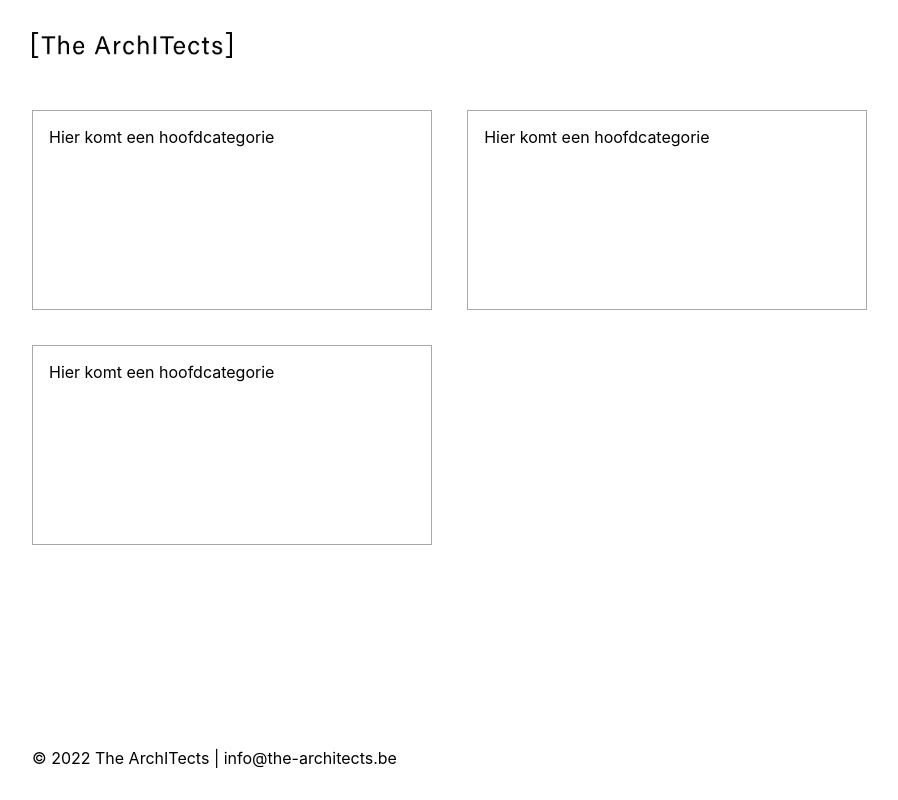
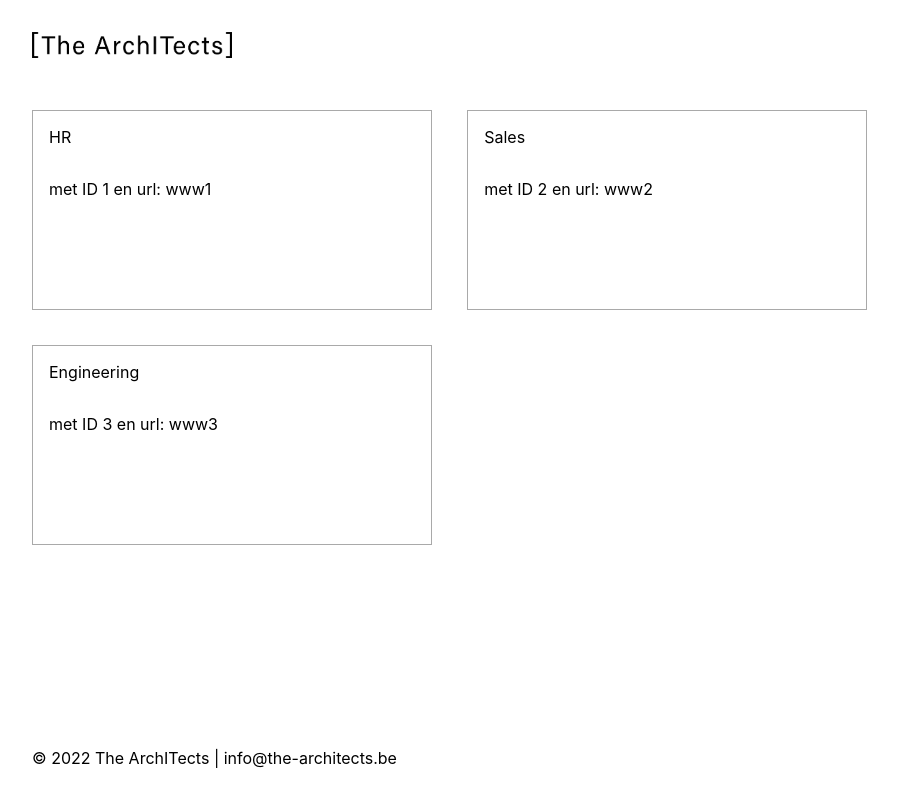
Before and after one commit to The-ArchITects-AP/ItCase2022-2023, a React (Create React App) app in the folder Frontend/it-case-app/: page / in a window 1280 px wide. Shown: the whole page, without its empty margins (0-898 px from the left). Built offline with nearby package versions, Linux system fonts and the light colour scheme; no server answers.

Commit message:
props naar Tile

```diff
--- a/Frontend/it-case-app/src/components/App/App.jsx
+++ b/Frontend/it-case-app/src/components/App/App.jsx
@@ -2,37 +2,59 @@ import styles from './App.module.css';
 import Header from "../Header/Header";
 import Footer from "../Footer/Footer";
 import HomePage from '../../pages/HomePage/HomePage';
-import React, { useEffect, useState } from 'react';
+//import React, { useEffect, useState } from 'react';
 
 const App = () => {
-  const [drupalContent, setDrupalContent] = useState();
+  // const [drupalContent, setDrupalContent] = useState();
 
-  //getDrupalContent() haalt content (inclusief iFrames) op van locale Drupal Valerie in JSON-formaat
+  // //getDrupalContent() haalt content (inclusief iFrames) op van locale Drupal Valerie in JSON-formaat
 
-  useEffect(() => {
-    getDrupalContent();
-  }, []);
+  // useEffect(() => {
+  //   getDrupalContent();
+  // }, []);
 
-  const getDrupalContent = async () => {
-    let response = await fetch('http://localhost:81/drupal/node/1?_format=json', {
-      method: 'GET',
-      mode: 'no-cors',
-      headers: {
-        'Content-Type': 'application/json',
-        'Accept': 'application/json',
-      }
-    });
-    let json = await response.json();
+  // const getDrupalContent = async () => {
+  //   let response = await fetch('http://localhost:81/drupal/node/1?_format=json', {
+  //     method: 'GET',
+  //     mode: 'no-cors',
+  //     headers: {
+  //       'Content-Type': 'application/json',
+  //       'Accept': 'application/json',
+  //     }
+  //   });
+  //   let json = await response.json();
 
-    setDrupalContent(json);
+  //   setDrupalContent(json);
 
-    console.log(drupalContent);
-  }
+  //   console.log(drupalContent);
+  // }
+
+  let data = [
+    {
+      id:1,
+      title: "HR",
+      iframe: "www1"
+
+    },
+    {
+      id:2,
+      title: "Sales",
+      iframe: "www2"
+
+    },
+    {
+      id:3,
+      title: "Engineering",
+      iframe: "www3"
+
+    }
+
+  ]
 
   return (
     <div className={styles.appContainer}>
       <Header />
-      <HomePage />
+      <HomePage data={data}/>
       <Footer />
     </div>
   );
--- a/Frontend/it-case-app/src/components/Tile/Tile.jsx
+++ b/Frontend/it-case-app/src/components/Tile/Tile.jsx
@@ -1,10 +1,11 @@
 import styles from './Tile.module.css';
 
-const Tile = () => {
+const Tile = ({id, titel, iframe}) => {
     return (
         <div className={styles.tileStyle}>
 
-            <p>Hier komt een hoofdcategorie</p>
+            <p>{titel}</p>
+            <p>met ID {id} en url: {iframe} </p>
 
 
         </div>
--- a/Frontend/it-case-app/src/pages/HomePage/HomePage.jsx
+++ b/Frontend/it-case-app/src/pages/HomePage/HomePage.jsx
@@ -6,13 +6,15 @@ import Tile from '../../components/Tile/Tile';
  //te vervangen door een mapping van een array van Tiles t (en waar ge props aan doorgeeft, titel iframe url)
 
 
-const HomePage = () => {
+const HomePage = ({data}) => {
     return (
       <div className={styles.homePageContainer}>
 
-        <Tile />
-        <Tile />
-        <Tile />
+        { data.map((element) =>
+
+        <Tile titel={element.title} id={element.id} iframe={element.iframe} />
+
+        )}
 
 
       </div>
```
Also changed, not shown: Frontend/it-case-app/src/pages/DetailPage/DetailPage.jsx (added, +14 -0 lines), Frontend/it-case-app/src/pages/DetailPage/DetailPage.module.css (added).
